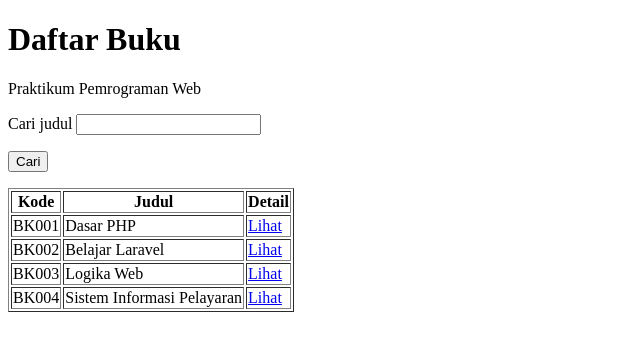
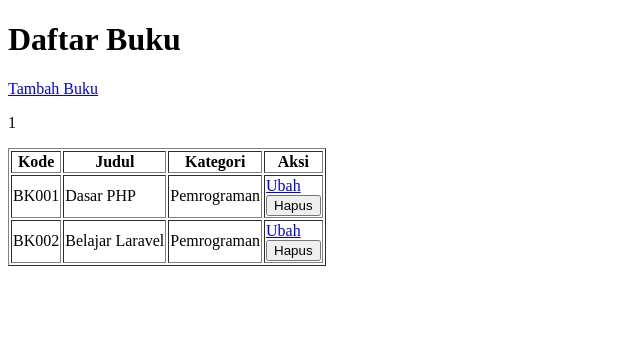
Before and after one commit to 2401020135-cpu/praktikum_web_2401020135_modul9, a Laravel app: page /buku in a window 1280 px wide. Shown: the top 351 px of the page, without its empty margins (0-640 px from the left). Run offline with Laravel 9, Linux system fonts and the light colour scheme; the visitor is signed in with stand-in values (Sample User, id 1); data comes from the database, SQL or seed files in the repository.

Commit message:
Tambah resource route, BukuController CRUD, dan view buku

```diff
--- a/app/Http/Controllers/BukuController.php
+++ b/app/Http/Controllers/BukuController.php
@@ -3,32 +3,74 @@
 namespace App\Http\Controllers;
 
 use App\Models\Buku;
+use App\Models\Kategori;
+use Illuminate\Http\RedirectResponse;
 use Illuminate\Http\Request;
+use Illuminate\Validation\Rule;
 use Illuminate\View\View;
 
 class BukuController extends Controller
 {
-    public function index(Request $request): View
+    // READ: daftar buku. with('kategori') = eager loading,
+    // total 2 query (bukus + kategoris), bukan 1 + N query (N+1 problem)
+    public function index(): View
     {
-        // Ambil input ?cari=..., paksa jadi string, buang spasi di tepi
-        $cari = trim((string) $request->query('cari', ''));
-
-        $buku = array_values(array_filter(
-            Buku::contoh(),
-            fn ($item) => $cari === '' || stripos($item['judul'], $cari) !== false
-        ));
-
-        return view('buku.index', compact('buku', 'cari'));
+        return view('buku.index', [
+            'bukus' => Buku::with('kategori')->orderBy('id')->get(),
+        ]);
     }
 
-    public function show(string $kode): View
+    // CREATE: tampilkan form kosong
+    public function create(): View
     {
-        foreach (Buku::contoh() as $item) {
-            if ($item['kode'] === $kode) {
-                return view('buku.show', ['buku' => $item]);
-            }
-        }
+        return view('buku.form', [
+            'buku'      => new Buku(),
+            'kategoris' => Kategori::orderBy('nama')->get(),
+        ]);
+    }
 
-        abort(404);
+    // CREATE: simpan data setelah validasi
+    public function store(Request $request): RedirectResponse
+    {
+        $data = $request->validate([
+            'kode'        => ['required', 'max:10', 'unique:bukus,kode'],
+            'judul'       => ['required', 'max:255'],
+            'kategori_id' => ['required', 'exists:kategoris,id'],
+        ]);
+
+        Buku::create($data);
+
+        return redirect()->route('buku.index')->with('status', 'Buku ditambahkan.');
+    }
+
+    // UPDATE: tampilkan form berisi data lama (route model binding)
+    public function edit(Buku $buku): View
+    {
+        return view('buku.form', [
+            'buku'      => $buku,
+            'kategoris' => Kategori::orderBy('nama')->get(),
+        ]);
+    }
+
+    // UPDATE: ignore id sendiri agar kode tidak dianggap duplikat dengan dirinya
+    public function update(Request $request, Buku $buku): RedirectResponse
+    {
+        $data = $request->validate([
+            'kode'        => ['required', 'max:10', Rule::unique('bukus', 'kode')->ignore($buku->id)],
+            'judul'       => ['required', 'max:255'],
+            'kategori_id' => ['required', 'exists:kategoris,id'],
+        ]);
+
+        $buku->update($data);
+
+        return redirect()->route('buku.index')->with('status', 'Buku diperbarui.');
+    }
+
+    // DELETE
+    public function destroy(Buku $buku): RedirectResponse
+    {
+        $buku->delete();
+
+        return redirect()->route('buku.index')->with('status', 'Buku dihapus.');
     }
 }
--- a/app/Models/Buku.php
+++ b/app/Models/Buku.php
@@ -3,16 +3,16 @@
 namespace App\Models;
 
 use Illuminate\Database\Eloquent\Model;
+use Illuminate\Database\Eloquent\Relations\BelongsTo;
 
 class Buku extends Model
 {
-    public static function contoh(): array
+    // Whitelist kolom yang boleh diisi massal (proteksi mass assignment)
+    protected $fillable = ['kode', 'judul', 'kategori_id'];
+
+    // Relasi: satu Buku milik satu Kategori
+    public function kategori(): BelongsTo
     {
-        return [
-            ['kode' => 'BK001', 'judul' => 'Dasar PHP'],
-            ['kode' => 'BK002', 'judul' => 'Belajar Laravel'],
-            ['kode' => 'BK003', 'judul' => 'Logika Web'],
-            ['kode' => 'BK004', 'judul' => 'Sistem Informasi Pelayaran'],
-        ];
+        return $this->belongsTo(Kategori::class);
     }
 }
--- a/app/Models/Kategori.php
+++ b/app/Models/Kategori.php
@@ -2,10 +2,16 @@
 
 namespace App\Models;
 
-use Illuminate\Database\Eloquent\Factories\HasFactory;
 use Illuminate\Database\Eloquent\Model;
+use Illuminate\Database\Eloquent\Relations\HasMany;
 
 class Kategori extends Model
 {
-    use HasFactory;
+    // Whitelist kolom yang boleh diisi massal (proteksi mass assignment)
+    protected $fillable = ['nama'];
+
+    public function bukus(): HasMany
+    {
+        return $this->hasMany(Buku::class);
+    }
 }
--- a/resources/views/buku/index.blade.php
+++ b/resources/views/buku/index.blade.php
@@ -1,23 +1,16 @@
 <!DOCTYPE html>
-<html lang="id">
-<head><meta charset="utf-8"><title>Daftar Buku</title></head>
+<html lang="id"><head><meta charset="utf-8"><title>Daftar Buku</title></head>
 <body>
-    <h1>Daftar Buku</h1>
-    <p>Praktikum Pemrograman Web</p>
-    <form method="GET" action="{{ url('/buku') }}">
-        <p>Cari judul <input name="cari" value="{{ $cari }}"></p>
-        <p><button type="submit">Cari</button></p>
-    </form>
-    <table border="1">
-        <tr><th>Kode</th><th>Judul</th><th>Detail</th></tr>
-        @foreach ($buku as $item)
-            <tr>
-                <td>{{ $item['kode'] }}</td>
-                <td>{{ $item['judul'] }}</td>
-                <td><a href="{{ url('/buku/'.rawurlencode($item['kode'])) }}">Lihat</a></td>
-            </tr>
-        @endforeach
-    </table>
-    @if (count($buku) === 0) <p>Data buku tidak ditemukan.</p> @endif
-</body>
-</html>
+<h1>Daftar Buku</h1>
+    <p><a href="{{ route('buku.create') }}">Tambah Buku</a></p>
+            @if (session('status')) <p>{{ session('status') }}</p> @endif
+        <table border="1"><tr><th>Kode</th><th>Judul</th><th>Kategori</th><th>Aksi</th></tr>
+            @foreach ($bukus as $buku)
+            <tr><td>{{ $buku->kode }}</td><td>{{ $buku->judul }}</td>
+                <td>{{ $buku->kategori->nama }}</td><td>
+            <a href="{{ route('buku.edit', $buku) }}">Ubah</a>
+        <form action="{{ route('buku.destroy', $buku) }}" method="POST">
+            @csrf @method('DELETE') <button type="submit">Hapus</button>
+        </form></td></tr>
+            @endforeach
+        </table></body></html>
--- a/routes/web.php
+++ b/routes/web.php
@@ -3,13 +3,4 @@
 use Illuminate\Support\Facades\Route;
 use App\Http\Controllers\BukuController;
 
-// Route bawaan Laravel (halaman sambutan)
-Route::get('/', function () {
-    return view('welcome');
-});
-
-// Daftar buku + pencarian (?cari=...)
-Route::get('/buku', [BukuController::class, 'index']);
-
-// Detail buku berdasarkan kode
-Route::get('/buku/{kode}', [BukuController::class, 'show']);
+Route::resource('buku', BukuController::class)->except('show');
```
Also changed, not shown: resources/views/buku/form.blade.php (added, +16 -0 lines), resources/views/buku/show.blade.php (deleted, +0 -10 lines).
